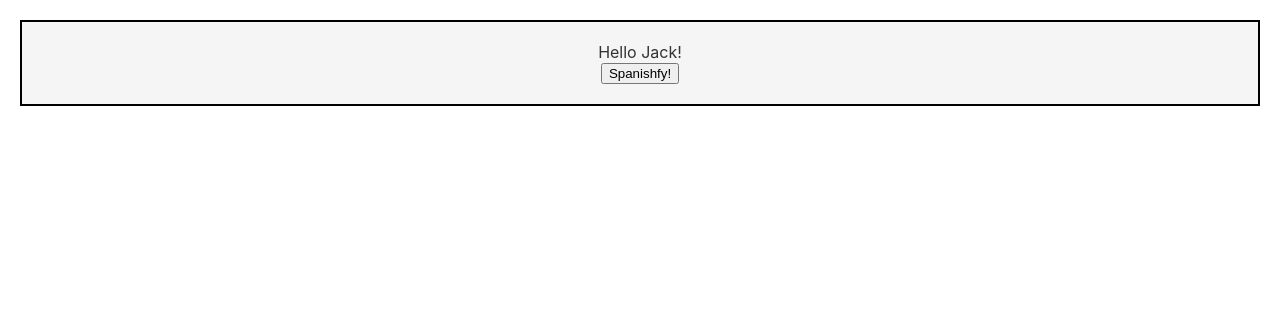
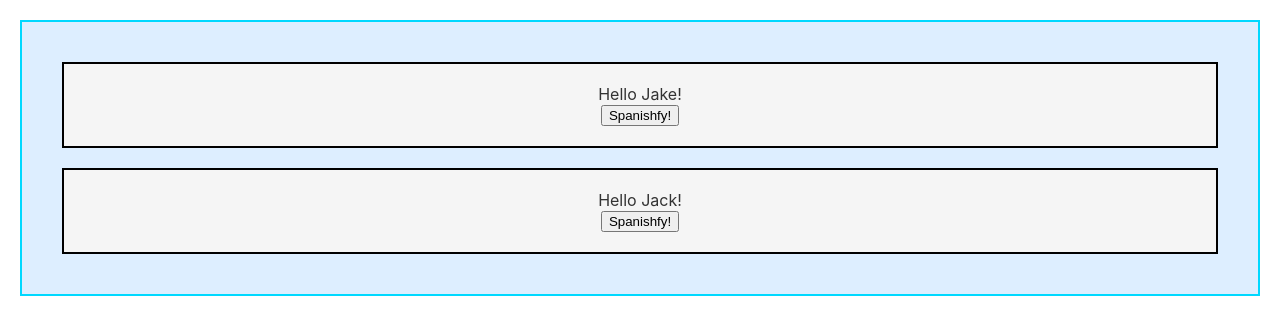
Before and after one commit to CurbYourStrangeness/JS_REACT, a React (Create React App) app: page / in a window 1280 px wide. Shown: the top 334 px of the page. Built offline with nearby package versions, Linux system fonts and the light colour scheme; the HTML template or start-up script is replaced by a standard one.

Commit message:
began transitioning from HelloWorld.js to HelloWorldList.js; added a constructor to HelloWorldList.js

```diff
--- a/src/App.js
+++ b/src/App.js
@@ -1,9 +1,9 @@
 import React from 'react';
-import HelloWorld from './HelloWorld';
+import HelloWorldList from './HelloWorldList';
 import './App.css';
 
 const App = () => {
-  return (<div classname="App"><HelloWorld name="Jack"/></div>);
+  return (<div classname="App"><HelloWorldList /></div>);
 };
 
 export default App;
--- /dev/null
+++ b/src/HelloWorldList.css
@@ -0,0 +1,6 @@
+.HelloWorldList {
+  margin: 20px;
+  padding: 20px;
+  border: 2px solid #00D8FF;
+  background: #DDEEFF;
+}
--- /dev/null
+++ b/src/HelloWorldList.js
@@ -0,0 +1,22 @@
+import React, { Component } from 'react';
+import './HelloWorldList.css';
+
+import HelloWorld from './HelloWorld';
+
+class HelloWorldList extends Component {
+
+  constructor(props) {
+    super(props);
+    this.state = { greetings: ['Jake', 'Jack'] };
+  }
+
+  render() {
+    return (
+      <div className="HelloWorldList">
+        <HelloWorld name="Jake"/>
+        <HelloWorld name="Jack"/>
+      </div>
+    );
+  }
+}
+export default HelloWorldList;
```
